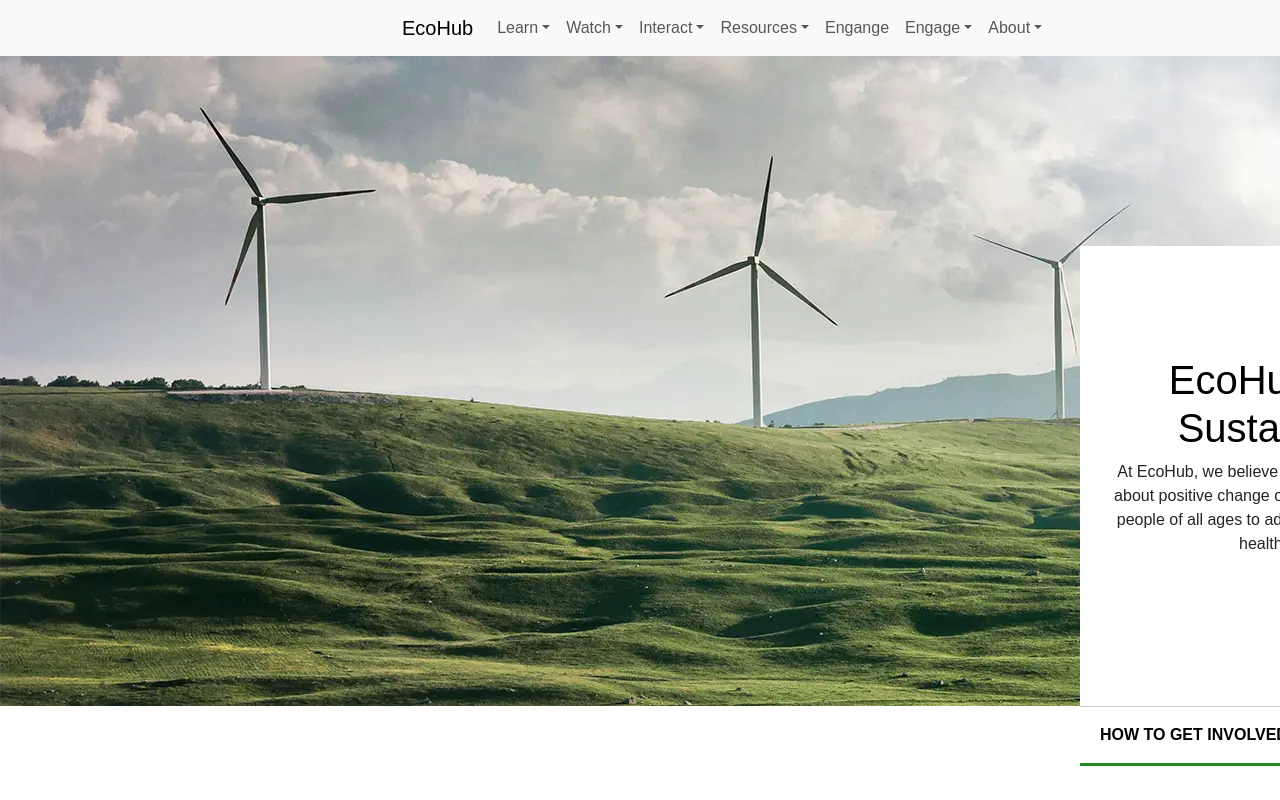
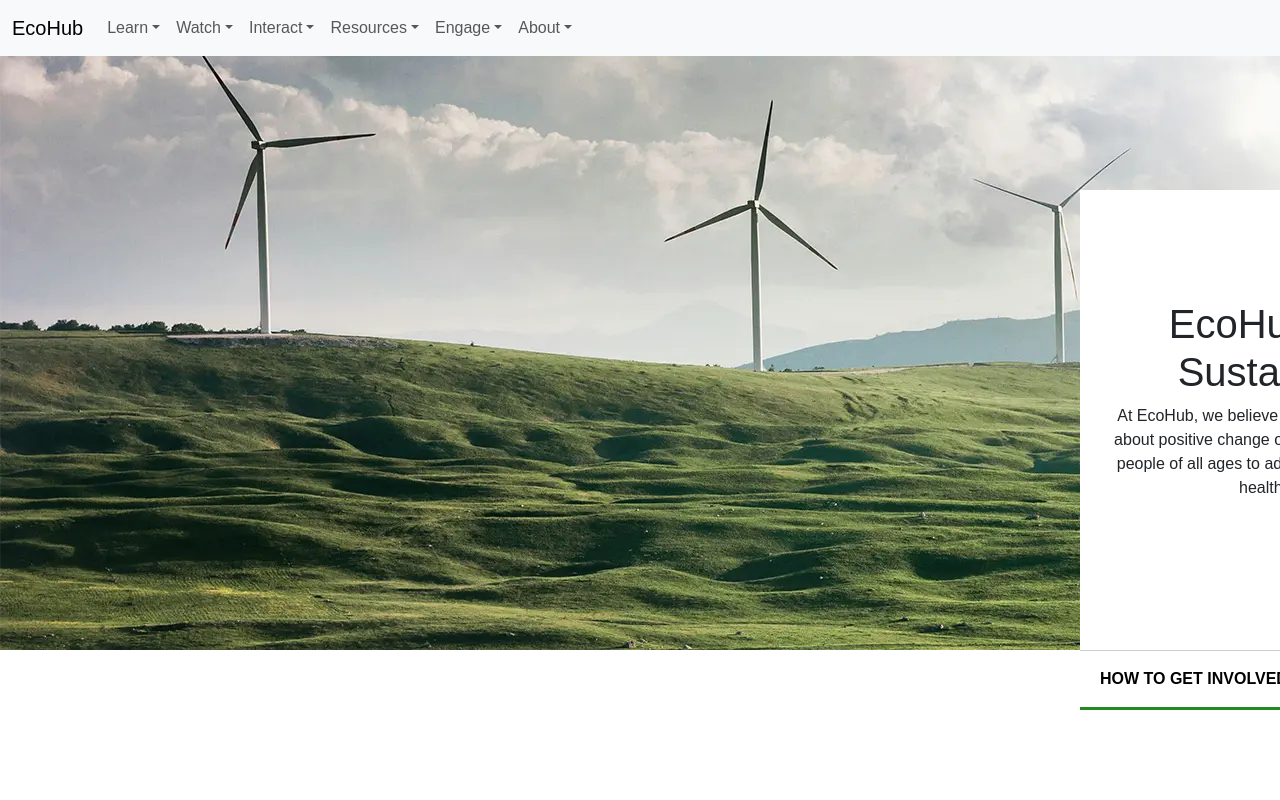
Before and after one commit to SebuBergman/EcoHub, a React (Create React App) app: page / in a window 1280 px wide. Shown: the top 800 px of the page. Built offline with nearby package versions, Linux system fonts and the light colour scheme.

Commit message:
fixed the navbar and bootstrap in my react project. Still need to do some visual changes on the navbar

```diff
--- a/package.json
+++ b/package.json
@@ -7,6 +7,7 @@
     "@testing-library/react": "^13.4.0",
     "@testing-library/user-event": "^13.5.0",
     "bootstrap": "^5.3.3",
+    "jquery": "^3.7.1",
     "react": "^18.3.1",
     "react-bootstrap": "^2.10.4",
     "react-dom": "^18.3.1",
@@ -39,5 +40,9 @@
       "last 1 firefox version",
       "last 1 safari version"
     ]
+  },
+  "devDependencies": {
+    "@types/bootstrap": "^5.2.10",
+    "@types/jquery": "^3.5.30"
   }
 }
--- a/src/App.js
+++ b/src/App.js
@@ -1,6 +1,7 @@
+import React from 'react';
 import { Routes, Route, BrowserRouter } from "react-router-dom";
-import './App.css'
-import './app.scss';
+import "./App.css";
+import "./app.scss";
 import FrontPage from "./pages/frontPage/FrontPage";
 import EnvIssuesPage from "./pages/learnPages/ENVIssues";
 import SustainableLiving from "./pages/learnPages/SustainableLivingTips";
--- a/src/components/navbar/Navbar.jsx
+++ b/src/components/navbar/Navbar.jsx
@@ -1,49 +1,76 @@
 import "./navbar.scss";
 import "../../app.scss";
-import Container from 'react-bootstrap/Container';
-import Nav from 'react-bootstrap/Nav';
-import Navbar from 'react-bootstrap/Navbar';
-import NavDropdown from 'react-bootstrap/NavDropdown';
 
 
 function NavigationBar() {
   return (
-      <Navbar expand="lg" className="bg-body-tertiary">
-      <Container>
-        <Navbar.Brand href="#home">EcoHub</Navbar.Brand>
-        <Navbar.Toggle aria-controls="basic-navbar-nav" />
-        <Navbar.Collapse id="basic-navbar-nav">
-          <Nav className="me-auto">
-            <NavDropdown title="Learn" id="basic-nav-dropdown">
-              <NavDropdown.Item href="/environmental-issues">Environmental Issues</NavDropdown.Item>
-              <NavDropdown.Item href="/sustainable-living-tips">Sustainable Living Tips</NavDropdown.Item>
-              <NavDropdown.Item href="#GreenInnovations">Green Innovations</NavDropdown.Item>
-            </NavDropdown>
-            <NavDropdown title="Watch" id="navbarScrollingDropdown">
-              <NavDropdown.Item href="#action3">Videos</NavDropdown.Item>
-              <NavDropdown.Item href="#action4">Success Stories</NavDropdown.Item>
-            </NavDropdown>
-            <NavDropdown title="Interact" id="navbarScrollingDropdown">
-              <NavDropdown.Item href="#action3">Quizzes & Challenges</NavDropdown.Item>
-              <NavDropdown.Item href="#action4">Discussion Forum</NavDropdown.Item>
-            </NavDropdown>
-            <NavDropdown title="Resources" id="navbarScrollingDropdown">
-              <NavDropdown.Item href="#action3">Downloads & Library</NavDropdown.Item>
-              <NavDropdown.Item href="#action4">Carbon Footprint Tool</NavDropdown.Item>
-            </NavDropdown>
-            <Nav.Link href="#Engage">Engange</Nav.Link>
-            <NavDropdown title="Engage" id="navbarScrollingDropdown">
-              <NavDropdown.Item href="#action3">User Profiles</NavDropdown.Item>
-              <NavDropdown.Item href="#action4">Submit Your Story</NavDropdown.Item>
-            </NavDropdown>
-            <NavDropdown title="About" id="navbarScrollingDropdown">
-              <NavDropdown.Item href="#action3">Mission & Team</NavDropdown.Item>
-              <NavDropdown.Item href="#action4">News & Updates</NavDropdown.Item>
-            </NavDropdown>
-          </Nav>
-        </Navbar.Collapse>
-      </Container>
-    </Navbar>
+      <nav className="navbar fixed-top navbar-expand-lg bg-body-tertiary">
+        <div className="container-fluid">
+          <a className="navbar-brand" href="/">EcoHub</a>
+          <button className="navbar-toggler" type="button" data-bs-toggle="collapse" data-bs-target="#navbarScroll" aria-controls="navbarScroll" aria-expanded="false" aria-label="Toggle navigation">
+            <span className="navbar-toggler-icon"></span>
+          </button>
+          <div className="collapse navbar-collapse" id="navbarScroll">
+            <ul className="navbar-nav me-auto my-2 my-lg-0 navbar-nav-scroll">
+              <li className="nav-item dropdown">
+                <a className="nav-link dropdown-toggle" href="#Learn" role="button" data-bs-toggle="dropdown" aria-expanded="false">
+                  Learn
+                </a>
+                <ul className="dropdown-menu">
+                  <li><a className="dropdown-item" href="/environmental-issues">Environmental Issues</a></li>
+                  <li><a className="dropdown-item" href="/sustainable-living-tips">Sustainable Living Tips</a></li>
+                  <li><a className="dropdown-item" href="/green-innovations">Green Innovations</a></li>
+                </ul>
+              </li>
+              <li className="nav-item dropdown">
+                <a className="nav-link dropdown-toggle" href="#Watch" role="button" data-bs-toggle="dropdown" aria-expanded="false">
+                  Watch
+                </a>
+                <ul className="dropdown-menu">
+                  <li><a className="dropdown-item" href="/videos">Videos</a></li>
+                  <li><a className="dropdown-item" href="/success-stories">Success Stories</a></li>
+                </ul>
+              </li>
+              <li className="nav-item dropdown">
+                <a className="nav-link dropdown-toggle" href="#Interact" role="button" data-bs-toggle="dropdown" aria-expanded="false">
+                  Interact
+                </a>
+                <ul className="dropdown-menu">
+                  <li><a className="dropdown-item" href="/quizzes&challenges">Quizzes & Challenges</a></li>
+                  <li><a className="dropdown-item" href="/discussion-forum">Discussion Forum</a></li>
+                </ul>
+              </li>
+              <li className="nav-item dropdown">
+                <a className="nav-link dropdown-toggle" href="#Resources" role="button" data-bs-toggle="dropdown" aria-expanded="false">
+                  Resources
+                </a>
+                <ul className="dropdown-menu">
+                  <li><a className="dropdown-item" href="/downloads&library">Downloads & Library</a></li>
+                  <li><a className="dropdown-item" href="/carbon-footprint-tool">Carbon Footprint Tool</a></li>
+                </ul>
+              </li>
+              <li className="nav-item dropdown">
+                <a className="nav-link dropdown-toggle" href="#Engage" role="button" data-bs-toggle="dropdown" aria-expanded="false">
+                  Engage
+                </a>
+                <ul className="dropdown-menu">
+                  <li><a className="dropdown-item" href="/user-profiles">User Profiles</a></li>
+                  <li><a className="dropdown-item" href="/submit-your-story">Submit Your Story</a></li>
+                </ul>
+              </li>
+              <li className="nav-item dropdown">
+                <a className="nav-link dropdown-toggle" href="#About" role="button" data-bs-toggle="dropdown" aria-expanded="false">
+                  About
+                </a>
+                <ul className="dropdown-menu">
+                  <li><a className="dropdown-item" href="/mission&team">Mission & Team</a></li>
+                  <li><a className="dropdown-item" href="/news&updates">News & Updates</a></li>
+                </ul>
+              </li>
+            </ul>
+          </div>
+        </div>
+      </nav>
   );
 }
 
--- a/src/index.js
+++ b/src/index.js
@@ -2,6 +2,11 @@ import React from 'react';
 import ReactDOM from 'react-dom/client';
 import './index.css';
 import App from './App';
+import './app.scss'
+
+import "jquery/dist/jquery.min.js";
+import "bootstrap/dist/js/bootstrap.min.js";
+import 'bootstrap/dist/css/bootstrap.min.css';
 import reportWebVitals from './reportWebVitals';
 
 const root = ReactDOM.createRoot(document.getElementById('root'));
--- a/src/pages/frontPage/FrontPage.jsx
+++ b/src/pages/frontPage/FrontPage.jsx
@@ -91,7 +91,7 @@ const FrontPage = () => {
                     </div>
                     <div className="frontPage_container2_inputContainer">
                         <div>
-                            <label htmlfor="exampleInputPassword1">Email</label>
+                            <label htmlFor="exampleInputPassword1">Email</label>
                         </div>
                         <div className="frontPage_container2_inputGroup">
                             <input type="password" className="form-control" id="exampleInputPassword1" placeholder="Enter email here" />
--- a/src/pages/frontPage/frontpage.scss
+++ b/src/pages/frontPage/frontpage.scss
@@ -14,7 +14,8 @@ h1 {
 }
 
 .forestGreen {
-    color: #248823
+    color: #248823;
+    border-radius: 12px;
 }
 
 .button_green {
@@ -159,6 +160,10 @@ h1 {
                 width: 440px;
                 margin-right: 15px;
             }
+
+            button {
+                border-radius: 12px;
+            }
         }
     }
 }
@@ -216,11 +221,11 @@ h1 {
 
             .frontPage_squares_text {
                 padding: 0px;
-                margin: 0px;
             }
 
             .button_green {
                 margin-top: 20px;
+                border-radius: 12px;
             }
         }
 
```
Also changed, not shown: 1 other file (tests, documents, lock files or other folders).
